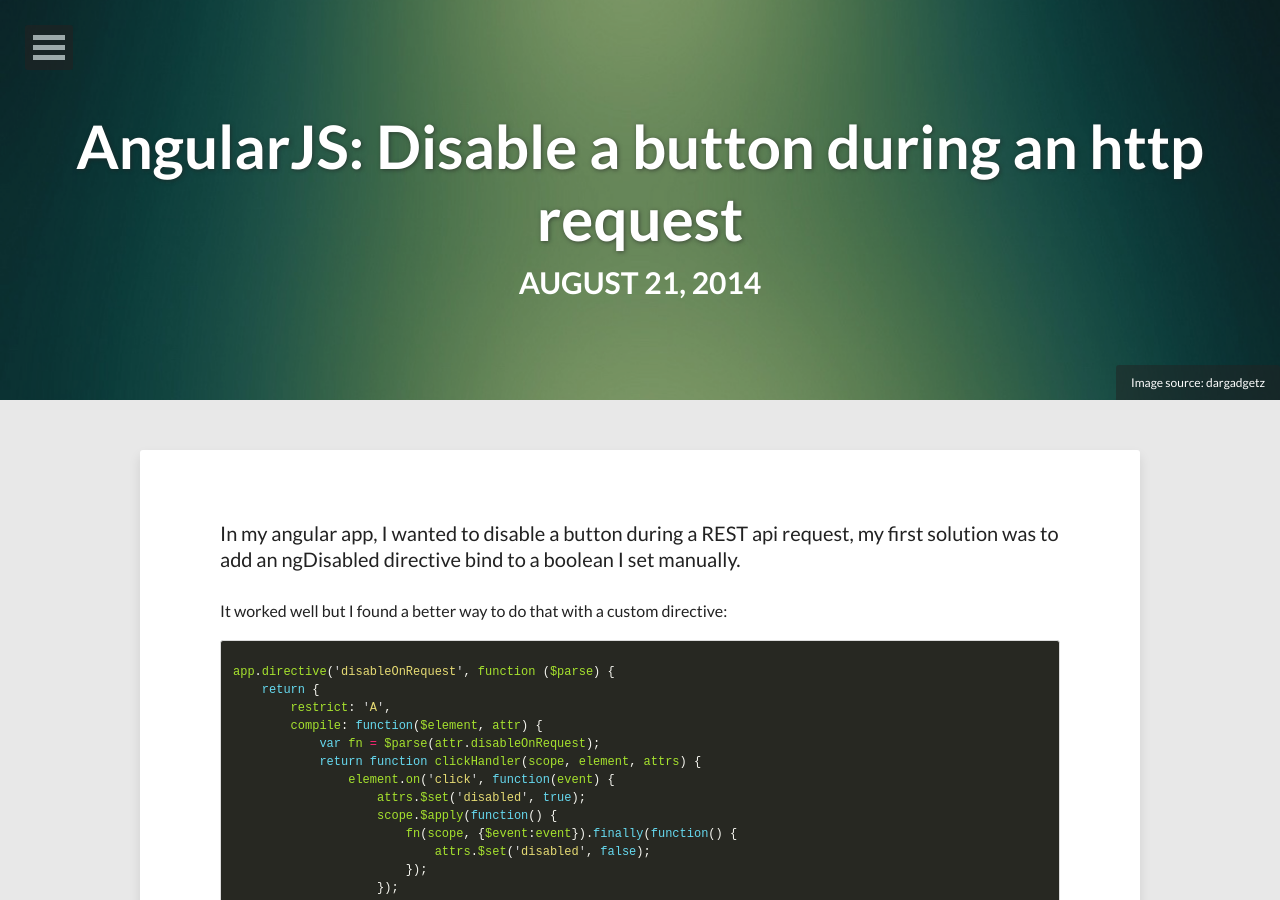
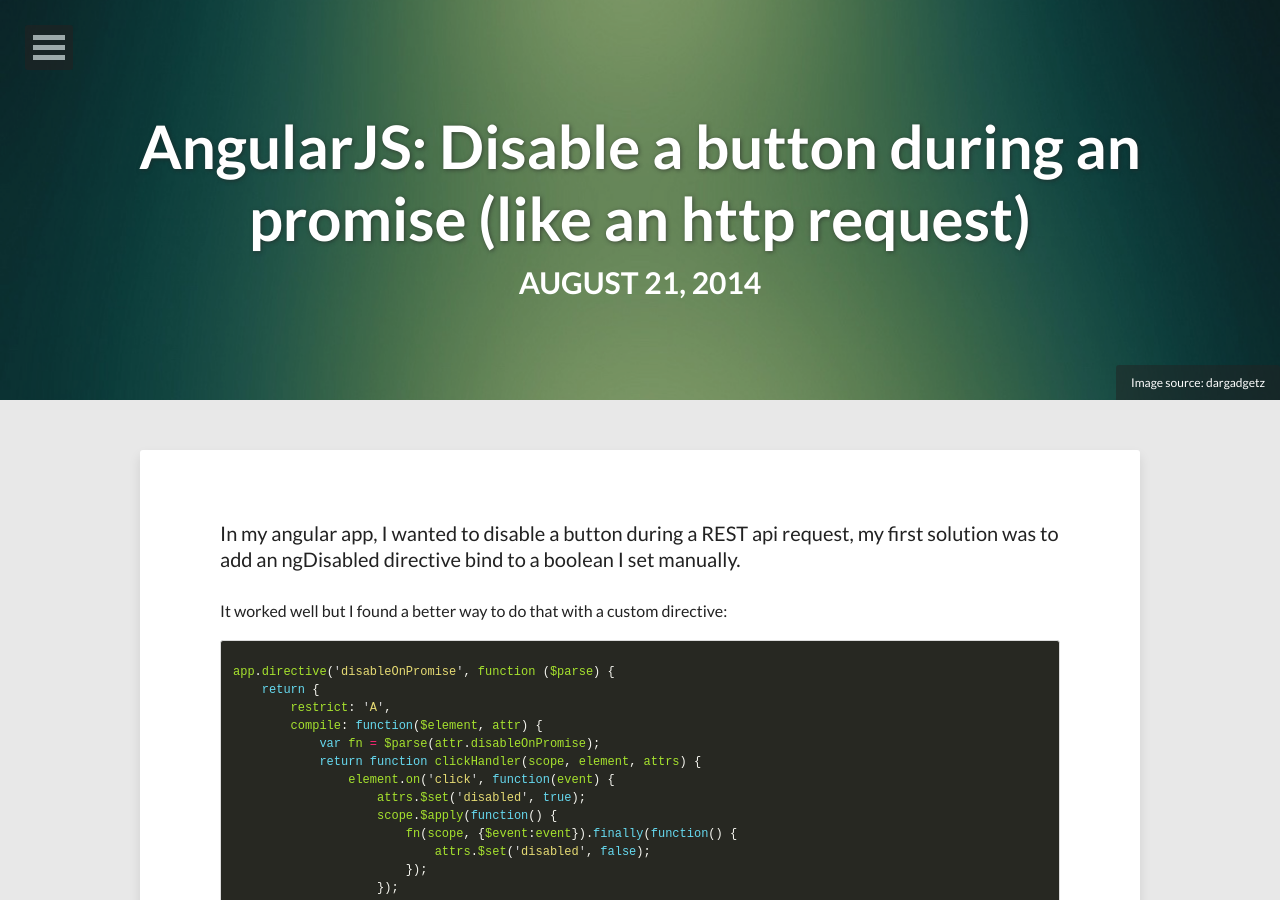
Before and after one commit to bertrandg/bertrandg.github.io, a Jekyll site: the page built from _posts/2014-08-21-angular-disable-button-on-promise.md, in a window 1280 px wide and 900 px high. Built offline with Jekyll 4.4.1, drawn with Linux system fonts in a browser that asks for light colours; nearby versions of some CDN libraries; comment, search, counter and statistics services are not loaded; some of the changed text lies outside the part shown.

Commit message:
post promise

```diff
--- a/_posts/2014-08-21-angular-disable-button-on-request.md
+++ b/_posts/2014-08-21-angular-disable-button-on-promise.md
@@ -1,9 +1,9 @@
 ---
 layout: post
-title: "AngularJS: Disable a button during an http request"
+title: "AngularJS: Disable a button during an promise (like an http request)"
 description: ""
 modified: 2014-08-21
-tags: [disabled, directive, angularjs, plunker]
+tags: [disabled, directive, angularjs, plunker, promise]
 image:
   feature: abstract-10.jpg
   credit: dargadgetz
@@ -17,11 +17,11 @@
 It worked well but I found a better way to do that with a custom directive:
 
 {% highlight javascript %}
-app.directive('disableOnRequest', function ($parse) {
+app.directive('disableOnPromise', function ($parse) {
     return {
         restrict: 'A',
         compile: function($element, attr) {
-            var fn = $parse(attr.disableOnRequest);
+            var fn = $parse(attr.disableOnPromise);
             return function clickHandler(scope, element, attrs) {
                 element.on('click', function(event) {
                     attrs.$set('disabled', true);
```
